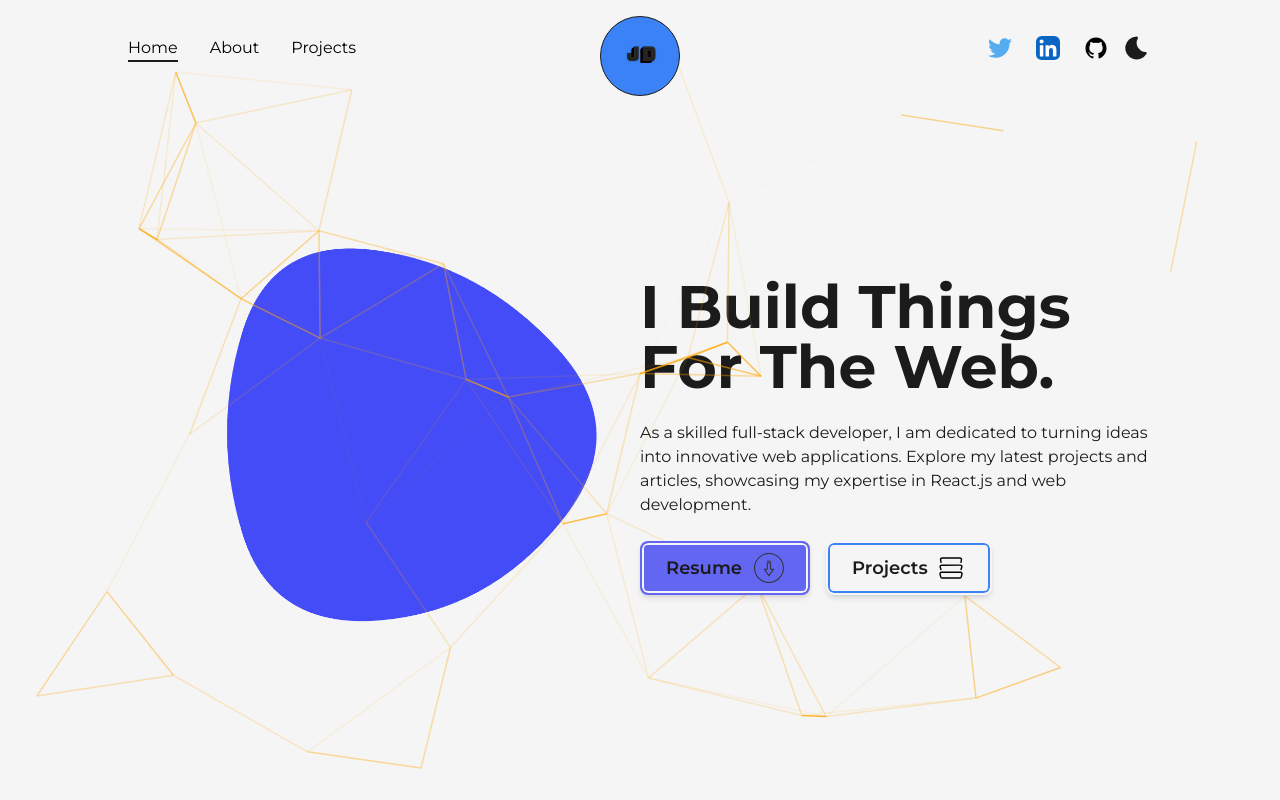
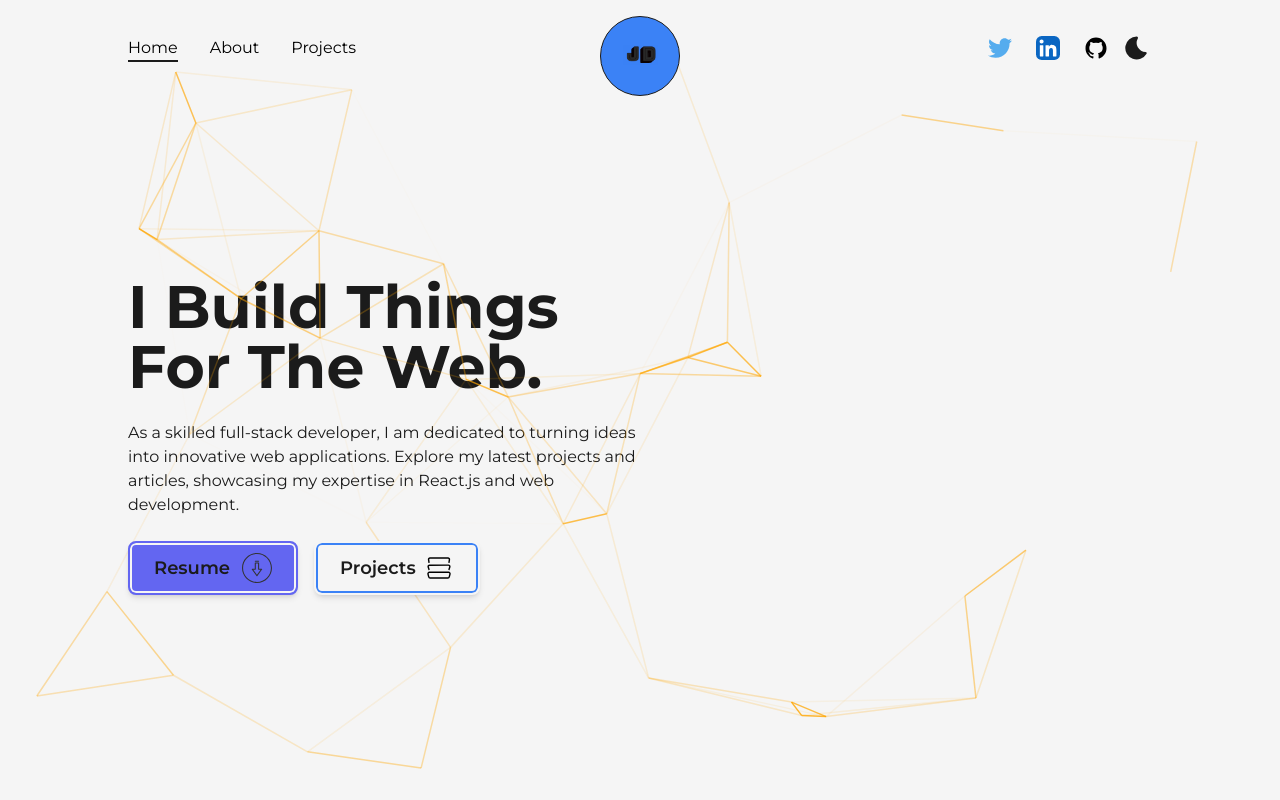
Before and after one commit to artistatbl/Mywebsite, a Next.js app in the folder portfolio/: page / in a window 1280 px wide. Shown: the top 800 px of the page. Built offline with nearby package versions, Linux system fonts and the light colour scheme.

Commit message:
bug update

```diff
--- a/portfolio/src/components/Experience.js
+++ b/portfolio/src/components/Experience.js
@@ -1,7 +1,6 @@
 import {motion,useScroll} from "framer-motion"
 import React, { useEffect, useRef } from 'react';
 import Lilcon from "./Lilcon"
-import ParticlesContainier from "./hooks/ParticlesContainer";
 
 
 
--- a/portfolio/src/components/Layout.js
+++ b/portfolio/src/components/Layout.js
@@ -1,6 +1,5 @@
 import React from 'react';
 import { Analytics } from '@vercel/analytics/react';
-import ParticlesContainier from './hooks/ParticlesContainer';
 
 
 const Layout = ({children, className=""}) => {
--- a/portfolio/src/components/NavBar.js
+++ b/portfolio/src/components/NavBar.js
@@ -5,7 +5,7 @@ import { useRouter } from 'next/router';
 import Link from 'next/link';
 import { motion } from "framer-motion";
 import useThemeSwitcher from './hooks/useThemeSwitcher';
-import ParticlesContainier from './hooks/ParticlesContainer';
+// import ParticlesContainier from './hooks/ParticlesContainer';
 
 const CustomLink = ({
      href,
--- a/portfolio/src/components/Skill.js
+++ b/portfolio/src/components/Skill.js
@@ -1,6 +1,6 @@
 import React from 'react'
 import {motion} from 'framer-motion'
-import ParticlesContainier from './hooks/ParticlesContainer'
+// import ParticlesContainier from './hooks/ParticlesContainer'
 
 
 
--- a/portfolio/src/pages/_app.js
+++ b/portfolio/src/pages/_app.js
@@ -5,7 +5,7 @@ import NavBar from '@/components/NavBar';
 import '@/styles/globals.css';
 import {Montserrat} from 'next/font/google';
 import Head from "next/head";
-import ParticlesContainier from '@/components/hooks/ParticlesContainer';
+//import ParticlesContainier from '@/components/hooks/ParticlesContainer';
 import { AnimatePresence } from 'framer-motion';
 import { useRouter } from 'next/router';
 
--- a/portfolio/src/pages/index.js
+++ b/portfolio/src/pages/index.js
@@ -31,7 +31,7 @@ export default function Home() {
         <title>Jean Daly | Artist</title>
         <meta name="description" content="Generated by create next app" />
       </Head>
-      {/* <Transistion /> */}
+      <Transistion />
 
       <main className='flex items-center justify-between text-dark w-full min-h-screen dark:text-light'>
 
@@ -39,20 +39,20 @@ export default function Home() {
         <ParticlesContainier />
 
           <div className='flex items-center justify-between w-full lg:flex-col'>
-
+{/*
           <motion.div
         className='w-1/2 md:w-full'
         variants={putTheSlideEffectHere('up', 1)}
-        initial='hidden' // You might want to start with 'hidden'
+        initial='show' // You might want to start with 'hidden'
         animate='show'
-        exit='hidden'
-        transition={{ duration: 2, ease: 'easeInOut' }}
+        exit='show'
+        transition={{ duration: 0, ease: 'easeIn' }}
       >
         <FramerImage src={profilePic} alt="jean Daly" className='w-full h-auto lg:hidden md:inline-block md:w-full'
         priority
         sizes="(max-width: 768px) 100vw, (max-width: 1200px) 50vw, 50vw"
         />
-      </motion.div>
+      </motion.div> */}
 
 
 
```
